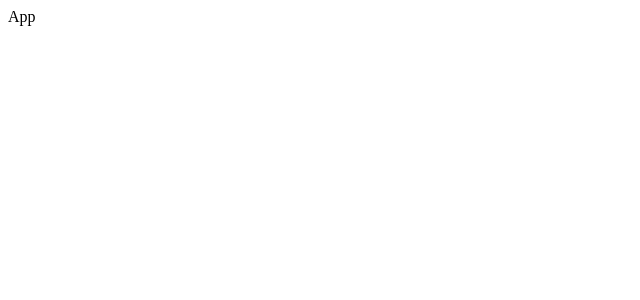
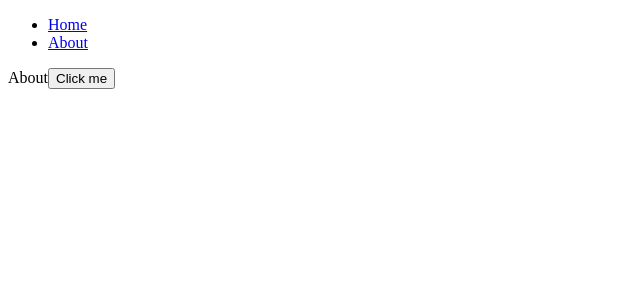
Before and after one commit to ayemyatlwin/git-flow-test, a React (Create React App) app: page /about in a window 1280 px wide. Shown: the top 300 px of the page, without its empty margins (0-640 px from the left). Built offline with nearby package versions, Linux system fonts and the light colour scheme.

Commit message:
header and links added

```diff
--- a/package.json
+++ b/package.json
@@ -8,6 +8,7 @@
     "@testing-library/user-event": "^13.5.0",
     "react": "^18.2.0",
     "react-dom": "^18.2.0",
+    "react-router-dom": "^6.21.1",
     "react-scripts": "5.0.1",
     "web-vitals": "^2.1.4"
   },
--- a/src/App.js
+++ b/src/App.js
@@ -1,11 +1,16 @@
-import React from 'react'
-import './App.css';
-
+import React from "react";
+import "./App.css";
+import { Route, Routes } from "react-router";
+import About from "./pages/About";
+import Home from "./pages/Home";
 
 const App = () => {
   return (
-    <>App</>
-  )
-}
+    <Routes>
+      <Route Component={Home} path="/" />
+      <Route Component={About} path="/about" />
+    </Routes>
+  );
+};
 
-export default App
+export default App;
--- /dev/null
+++ b/src/components/Header.jsx
@@ -0,0 +1,17 @@
+import React from 'react'
+import { Link } from 'react-router-dom'
+
+const Header = () => {
+  return (
+    <ul>
+      <li>
+        <Link to={"/"}>Home</Link>
+      </li>
+      <li>
+        <Link to={"/about"}>About</Link>
+      </li>
+    </ul>
+  )
+}
+
+export default Header
--- a/src/index.js
+++ b/src/index.js
@@ -2,12 +2,13 @@ import React from 'react';
 import ReactDOM from 'react-dom/client';
 import App from './App';
 import reportWebVitals from './reportWebVitals';
+import { BrowserRouter } from 'react-router-dom';
 
 const root = ReactDOM.createRoot(document.getElementById('root'));
 root.render(
-  <React.StrictMode>
+  <BrowserRouter>
     <App />
-  </React.StrictMode>
+  </BrowserRouter>
 );
 
 // If you want to start measuring performance in your app, pass a function
--- a/src/pages/About.jsx
+++ b/src/pages/About.jsx
@@ -1,9 +1,15 @@
-import React from 'react'
+import React from "react";
+import Header from "../components/Header";
+import Button from "../components/Button";
 
 const About = () => {
   return (
-    <div>About</div>
-  )
-}
+    <>
+      <Header />
+      About
+      <Button btnText="Click me"/>
+    </>
+  );
+};
 
-export default About
+export default About;
--- a/src/pages/Home.jsx
+++ b/src/pages/Home.jsx
@@ -1,11 +1,13 @@
-import React from 'react'
+import React from "react";
+import Header from "../components/Header";
 
 const Home = () => {
   return (
-    <div>
+    <>
+      <Header />
       <h1>Home</h1>
-    </div>
-  )
-}
+    </>
+  );
+};
 
-export default Home
+export default Home;
```
Also changed, not shown: 1 other file (tests, documents, lock files or other folders).
